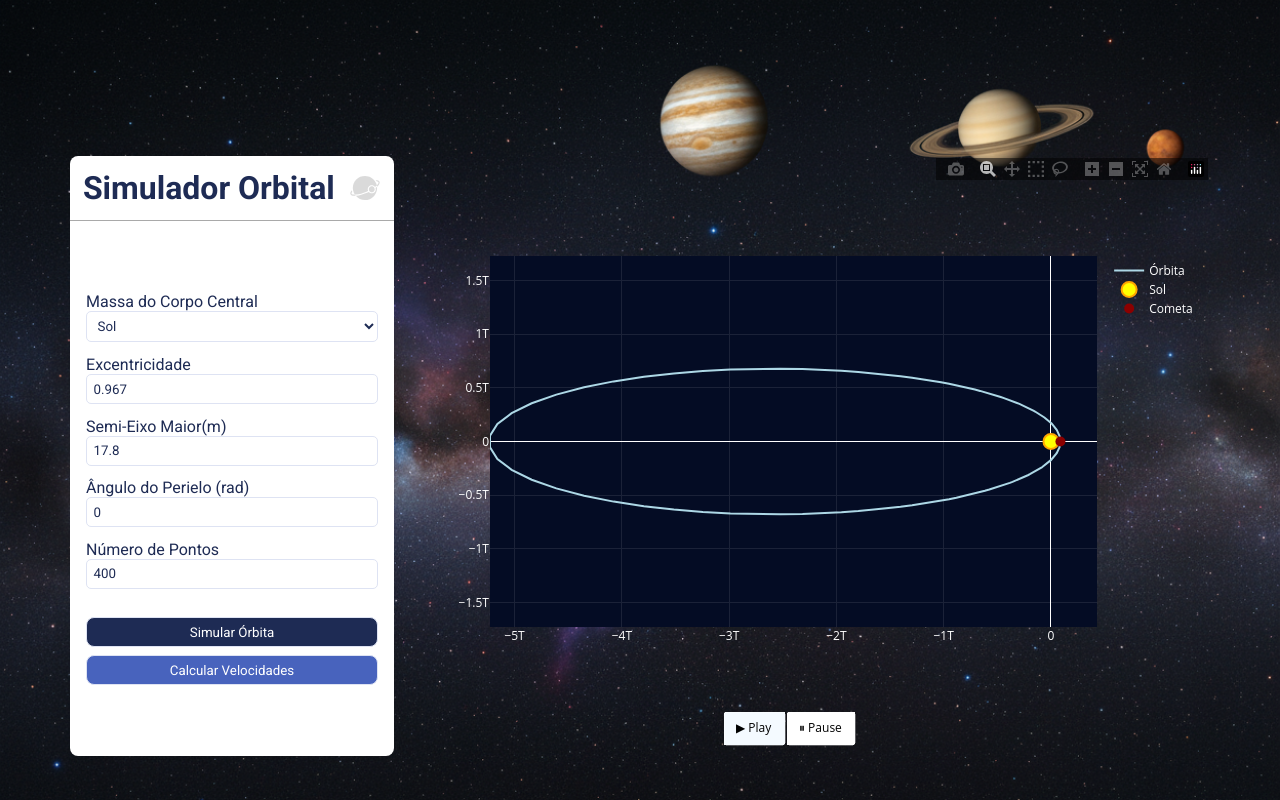
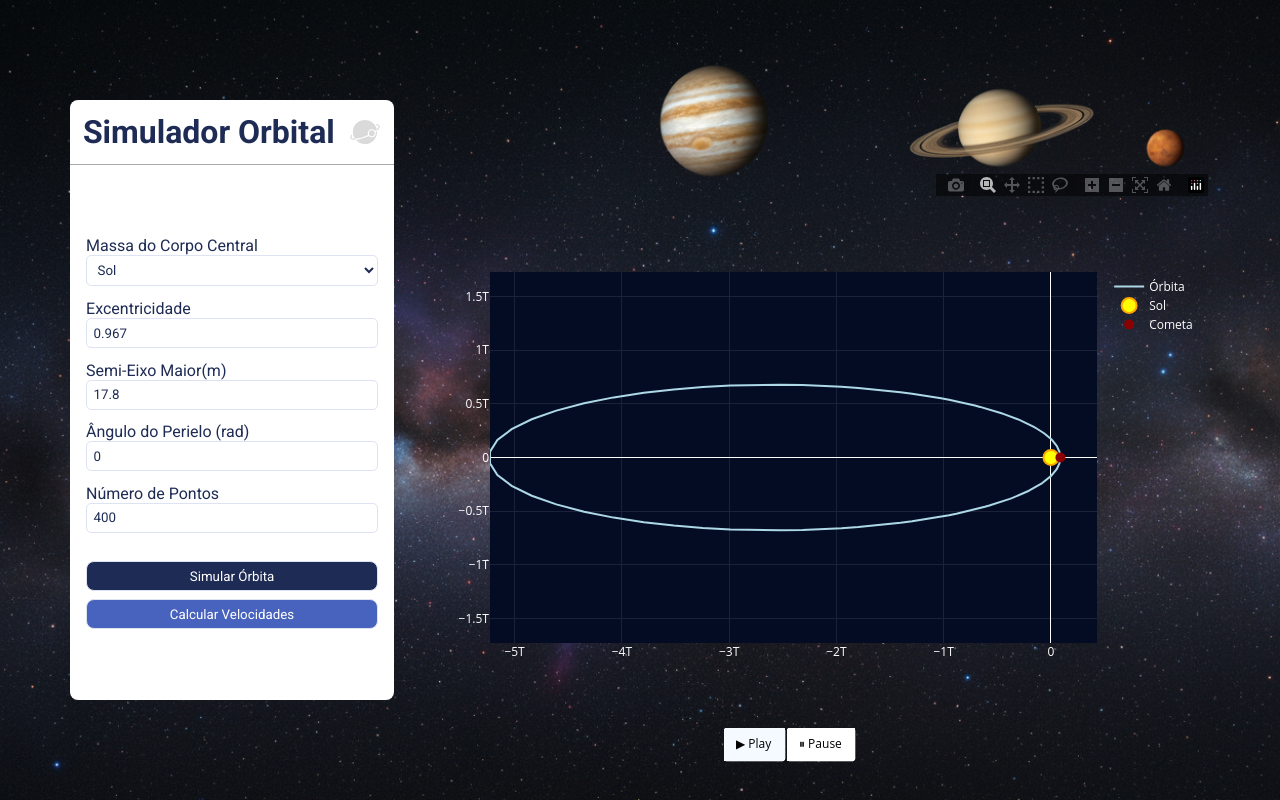
Before and after one commit to pfbahury/orbital-simulator, a Flask app: page / in a window 1280 px wide. Run offline with Flask 3, Linux system fonts and the light colour scheme; some libraries are stand-ins or nearby versions.

Commit message:
feat: change graph position to relative, and change body based on selected mass

```diff
--- a/static/script.js
+++ b/static/script.js
@@ -1,4 +1,46 @@
 async function carregarOrbita(data) {
+  const massaCorporal = document.getElementById(`massaCorporal`).value;
+  let body
+
+  switch (massaCorporal) {
+    case "1.99e30":
+        body = {
+          x: [0],
+          y: [0],
+          mode: "markers",
+          marker: { size: 15, color: "yellow", line: { color: "orange", width: 2 } },
+          name: "Sol"
+        };
+      break;
+    case "5.97e24":
+        body = {
+          x: [0],
+          y: [0],
+          mode: "markers",
+          marker: { size: 10, color: "blue", line: { color: "green", width: 2 } },
+          name: "Terra"
+        };
+      break;
+    case "7.35e22":
+        body = {
+          x: [0],
+          y: [0],
+          mode: "markers",
+          marker: { size: 5, color: "white" },
+          name: "Lua"
+        };
+      break;
+
+    default:
+      body = {
+        x: [0],
+        y: [0],
+        mode: "markers",
+        marker: { size: 15, color: "gray" },
+        name: "Outro"
+      };
+      break;
+  }
 
   const orbit = {
     x: data.frames.map(f => f.x),
@@ -14,14 +56,6 @@ async function carregarOrbita(data) {
     mode: "markers",
     marker: { size: 10, color: "darkred" },
     name: "Cometa"
-  };
-
-  const sun = {
-    x: [0],
-    y: [0],
-    mode: "markers",
-    marker: { size: 15, color: "yellow", line: { color: "orange", width: 2 } },
-    name: "Sol"
   };
 
   // frames só para o cometa
@@ -95,7 +129,7 @@ async function carregarOrbita(data) {
   };
 
 
-  Plotly.newPlot("grafico", [orbit, sun, comet], layout).then(() => {
+  Plotly.newPlot("grafico", [orbit, body, comet], layout).then(() => {
     Plotly.addFrames("grafico", frames);
   });
 }
--- a/static/style.css
+++ b/static/style.css
@@ -41,12 +41,10 @@ body {
 
 .main{
     display: flex;
-    /* border: 1px solid #e4e8f5; */
-    /* padding: 0.6rem; */
     border-radius: 8px;
     gap: 1rem;
     background-color: rgba(0, 0, 0, 0);
-    margin-top: 7rem;
+    position: absolute;
 }
 
 .form-container {
@@ -129,4 +127,6 @@ select {
 .chart {
     width:800px;
     height:600px;
+    position: relative;
+    top: 4.5rem;
 }
```
